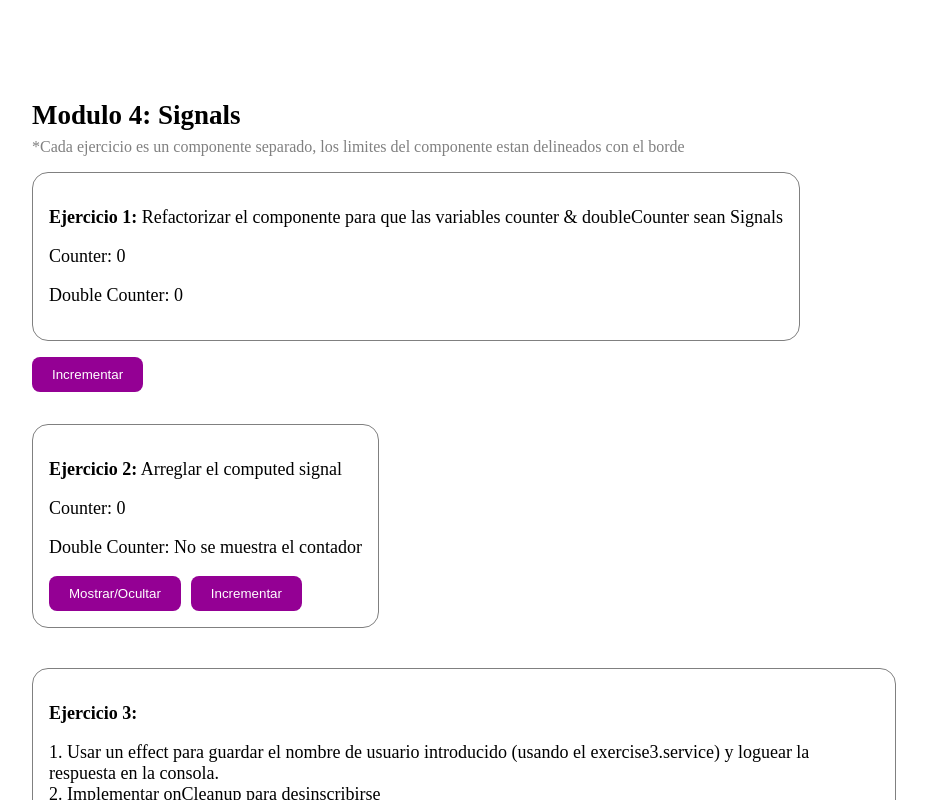
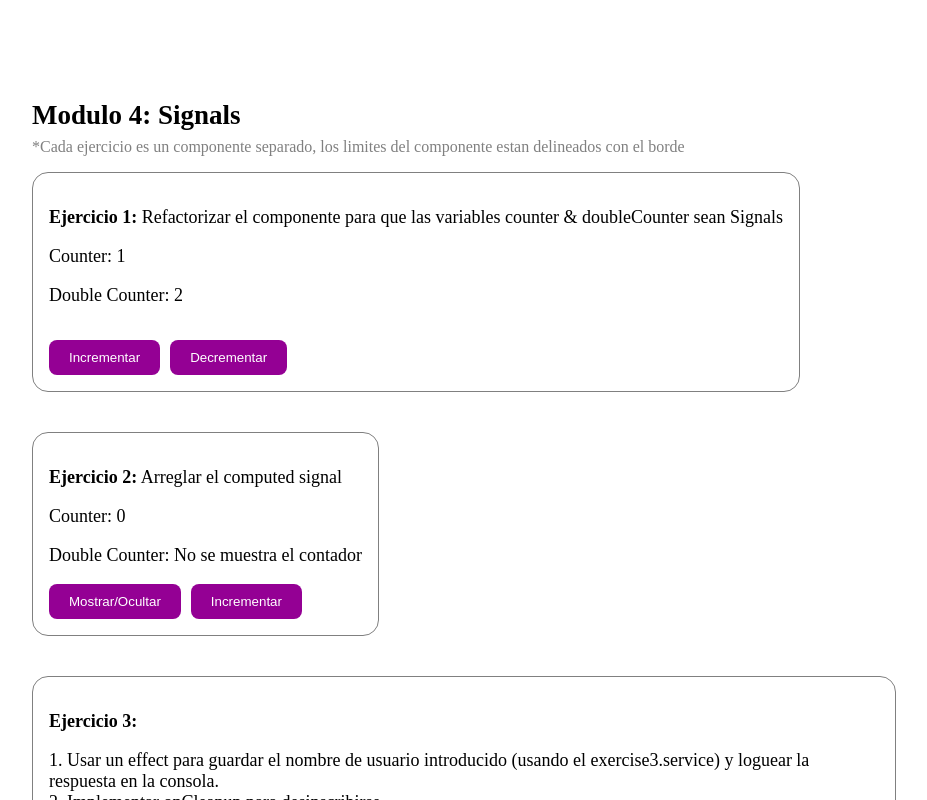
Before and after one commit to lsimonar/waynabox-angular17-workshop, an Angular app: page /modulo-4 in a window 1280 px wide. Shown: the top 800 px of the page, without its empty margins (176-1103 px from the left). Built offline with nearby package versions, Linux system fonts and the light colour scheme.

Commit message:
fixed signals exercise 1

```diff
--- a/src/app/Modulos/4-signals/components/exercise1/exercise1.component.html
+++ b/src/app/Modulos/4-signals/components/exercise1/exercise1.component.html
@@ -1,5 +1,7 @@
-<div class="container">
+<div class="container" style="margin-bottom: 40px;">
     <p><b>Ejercicio 1:</b> Refactorizar el componente para que las variables counter & doubleCounter sean Signals</p>
     <p>Counter: {{ counter }}</p>
     <p>Double Counter: {{ doubleCounter }}</p>
+    <button style="margin-top: 1rem;" (click)="e1Increment()">Incrementar</button>
+    <button style="margin-top: 1rem;" (click)="e1Decrement()">Decrementar</button>
 </div>
--- a/src/app/Modulos/4-signals/components/exercise1/exercise1.component.ts
+++ b/src/app/Modulos/4-signals/components/exercise1/exercise1.component.ts
@@ -1,4 +1,4 @@
-import { Component, Input, OnChanges, OnInit, SimpleChanges } from '@angular/core';
+import { Component, OnInit } from '@angular/core';
 
 @Component({
   selector: 'exercise1',
@@ -7,15 +7,21 @@ import { Component, Input, OnChanges, OnInit, SimpleChanges } from '@angular/cor
   templateUrl: './exercise1.component.html',
   styleUrl: '../../module4/module4.component.scss'
 })
-export class Exercise1Component implements OnInit, OnChanges {
-    @Input() counter: number = 0;
+export class Exercise1Component implements OnInit {
+    counter: number = 1;
     doubleCounter: number = 0;
 
     ngOnInit() {
         this.doubleCounter = this.counter * 2;
     }
 
-    ngOnChanges(changes: SimpleChanges): void {
+    e1Increment() {
+      this.counter++;
+      this.doubleCounter = this.counter * 2;
+    }
+
+    e1Decrement() {
+      this.counter--;
       this.doubleCounter = this.counter * 2;
     }
 }
--- a/src/app/Modulos/4-signals/module4/module4.component.html
+++ b/src/app/Modulos/4-signals/module4/module4.component.html
@@ -1,8 +1,7 @@
 <section class="wrapper">
     <h1>Modulo 4: Signals</h1>
     <p style="margin-top: -15px;color:gray;font-size:16px">*Cada ejercicio es un componente separado, los limites del componente estan delineados con el borde</p>
-    <exercise1 [counter]="e1Counter"></exercise1>
-    <button style="margin-top: 1rem; margin-bottom: 2rem;" (click)="e1Increment()">Incrementar</button>
+    <exercise1></exercise1>
     <exercise2></exercise2>
     <exercise3></exercise3>
     <exercise4 [counter]="e4Counter" [showCounter]="e4ShowCounter"></exercise4>
--- a/src/app/Modulos/4-signals/module4/module4.component.ts
+++ b/src/app/Modulos/4-signals/module4/module4.component.ts
@@ -17,13 +17,8 @@ import { Exercise4Component } from '../components/exercise4/exercise4.component'
   styleUrl: './module4.component.scss'
 })
 export class Module4Component {
-  e1Counter: number = 0;
   e4Counter: number = 0;
   e4ShowCounter: boolean = false;
-
-  e1Increment() {
-    this.e1Counter++;
-  }
 
   e4Increment() {
     this.e4Counter++;
```
